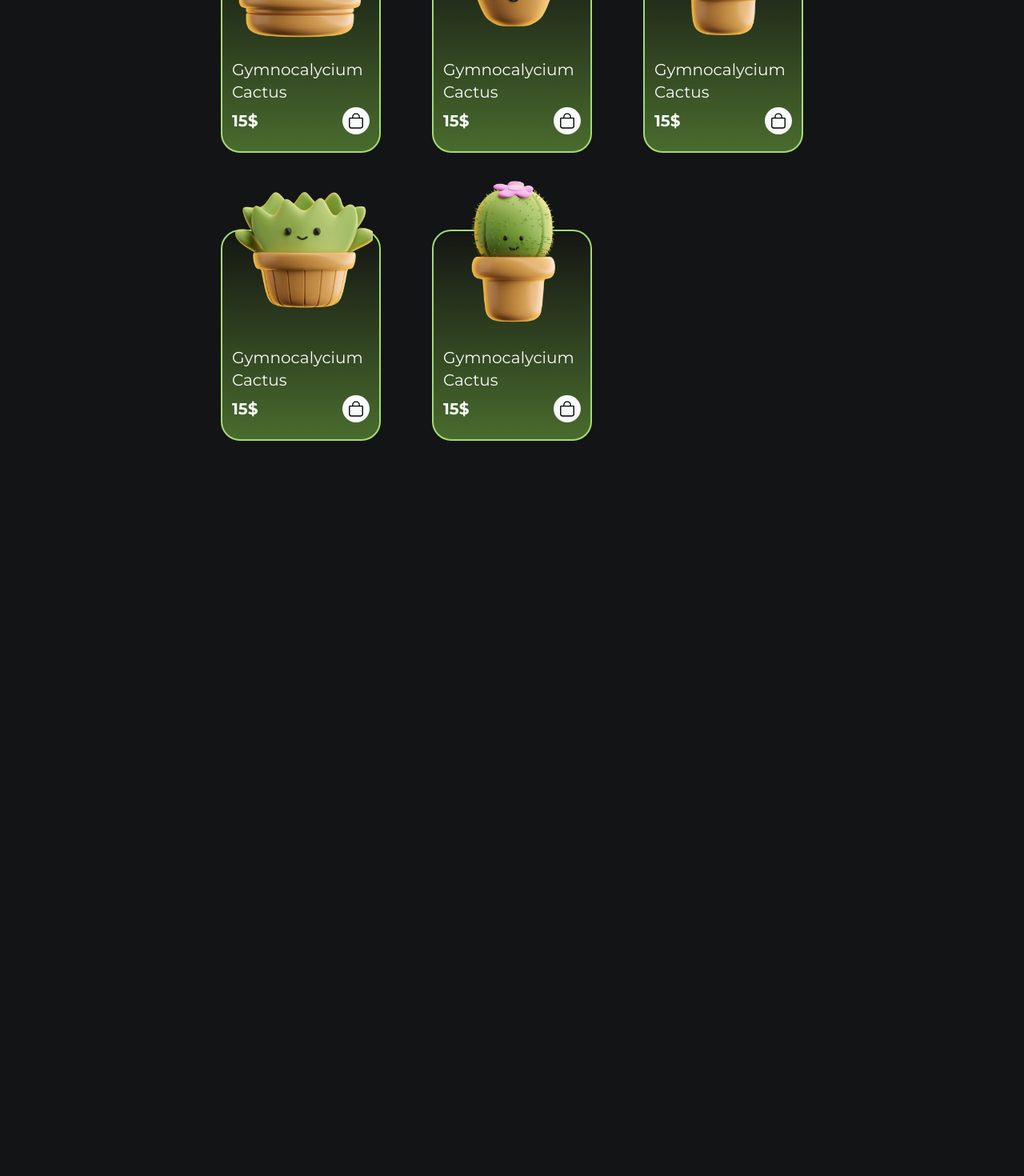
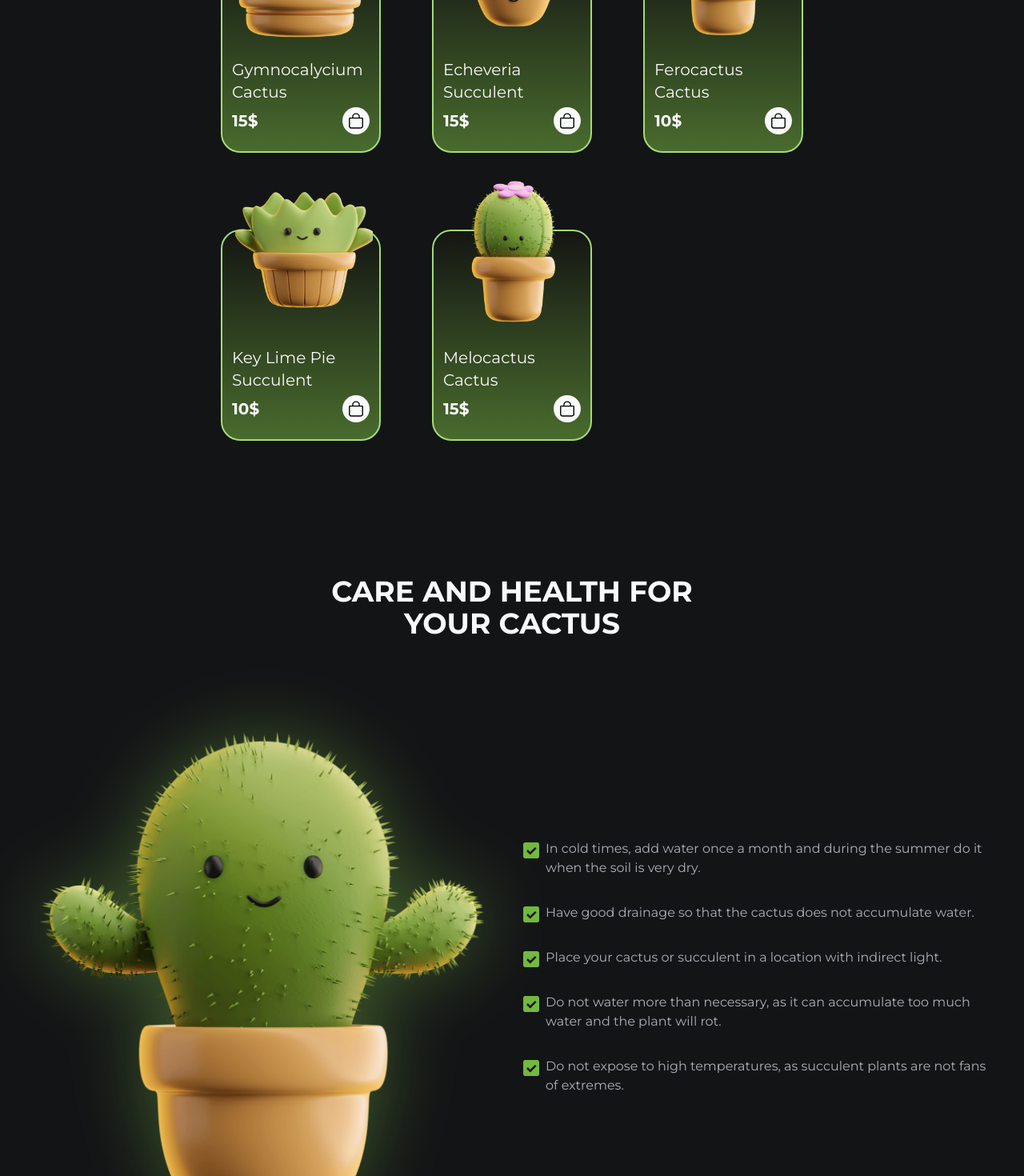
Before and after one commit to Alireza-ghanbari/cactus-shop, a React (Vite) app: page / in a window 1280 px wide. Shown: the part 1960-3430 px from the top of the page at 80% size. Before the commit the page ends 2571 px from the top, so only its background shows below. Built offline with nearby package versions, Linux system fonts and the light colour scheme.

Commit message:
complete care section

```diff
--- a/src/pages/Home.jsx
+++ b/src/pages/Home.jsx
@@ -8,8 +8,10 @@ import shopcactus2 from "../assets/shop-cactus-2.png";
 import shopcactus3 from "../assets/shop-cactus-3.png";
 import shopcactus4 from "../assets/shop-cactus-4.png";
 import shopcactus5 from "../assets/shop-cactus-5.png";
+import carecactus from "../assets/care-cactus.png";
 import { FaArrowRight } from "react-icons/fa";
 import { IoBagOutline } from "react-icons/io5";
+import { ImCheckboxChecked } from "react-icons/im";
 
 export default function Home() {
   return (
@@ -105,7 +107,9 @@ export default function Home() {
               src={shopcactus1}
               className="absolute top-[-4.5rem] left-0 right-0 w-[180px] mx-auto transition-all duration-300 hover:-translate-y-3"
             />
-            <h2 className="text-title text-xl">Gymnocalycium Cactus</h2>
+            <h2 className="text-title text-xl">
+              Gymnocalycium <br /> Cactus
+            </h2>
             <div className="flex justify-between items-center">
               <p className="font-bold text-title text-xl mt-2">15$</p>
               <div className="p-[6px] bg-title rounded-full translate-y-1 cursor-pointer">
@@ -118,7 +122,9 @@ export default function Home() {
               src={shopcactus2}
               className="absolute top-[-4.5rem] left-0 right-0 w-[180px] mx-auto transition-all duration-300 hover:-translate-y-3"
             />
-            <h2 className="text-title text-xl">Gymnocalycium Cactus</h2>
+            <h2 className="text-title text-xl">
+              Echeveria <br /> Succulent
+            </h2>
             <div className="flex justify-between items-center">
               <p className="font-bold text-title text-xl mt-2">15$</p>
               <div className="p-[6px] bg-title rounded-full translate-y-1 cursor-pointer">
@@ -131,9 +137,11 @@ export default function Home() {
               src={shopcactus3}
               className="absolute top-[-4.5rem] left-0 right-0 w-[180px] mx-auto transition-all duration-300 hover:-translate-y-3"
             />
-            <h2 className="text-title text-xl">Gymnocalycium Cactus</h2>
+            <h2 className="text-title text-xl">
+              Ferocactus <br /> Cactus
+            </h2>
             <div className="flex justify-between items-center">
-              <p className="font-bold text-title text-xl mt-2">15$</p>
+              <p className="font-bold text-title text-xl mt-2">10$</p>
               <div className="p-[6px] bg-title rounded-full translate-y-1 cursor-pointer">
                 <IoBagOutline color="black" size={22} />
               </div>
@@ -144,9 +152,11 @@ export default function Home() {
               src={shopcactus4}
               className="absolute top-[-4.5rem] left-0 right-0 w-[180px] mx-auto transition-all duration-300 hover:-translate-y-3"
             />
-            <h2 className="text-title text-xl">Gymnocalycium Cactus</h2>
+            <h2 className="text-title text-xl">
+              Key Lime Pie <br /> Succulent
+            </h2>
             <div className="flex justify-between items-center">
-              <p className="font-bold text-title text-xl mt-2">15$</p>
+              <p className="font-bold text-title text-xl mt-2">10$</p>
               <div className="p-[6px] bg-title rounded-full translate-y-1 cursor-pointer">
                 <IoBagOutline color="black" size={22} />
               </div>
@@ -157,7 +167,9 @@ export default function Home() {
               src={shopcactus5}
               className="absolute top-[-4.5rem] left-0 right-0 w-[180px] mx-auto transition-all duration-300 hover:-translate-y-3"
             />
-            <h2 className="text-title text-xl">Gymnocalycium Cactus</h2>
+            <h2 className="text-title text-xl">
+              Melocactus <br /> Cactus
+            </h2>
             <div className="flex justify-between items-center">
               <p className="font-bold text-title text-xl mt-2">15$</p>
               <div className="p-[6px] bg-title rounded-full translate-y-1 cursor-pointer">
@@ -167,6 +179,70 @@ export default function Home() {
           </div>
         </div>
       </div>
+
+      <div
+        className="flex flex-col items-center justify-center lg:mt-32 mt-14 gap-2 pb-10"
+        id="care"
+      >
+        <h2 className="text-title text-2xl xs:text-4xl font-bold text-center mb-20">
+          CARE AND HEALTH FOR <br /> YOUR CACTUS
+        </h2>
+        <div className="flex lg:flex-row flex-col items-center justify-center gap-7">
+          <div className="w-[250px] sm:w-[400px] lg:w-[450px] flex-1">
+            <img src={carecactus} className="image-home -z-50" />
+          </div>
+          <div className="flex items-start flex-col gap-8 flex-1">
+            <div className="flex items-start gap-2 ">
+              <div>
+                <ImCheckboxChecked
+                  className="text-darkGrenn translate-y-1"
+                  size={20}
+                />
+              </div>
+              In cold times, add water once a month and during the summer do it
+              when the soil is very dry.
+            </div>
+            <div className="flex items-start gap-2">
+              <div>
+                <ImCheckboxChecked
+                  className="text-darkGrenn translate-y-1"
+                  size={20}
+                />
+              </div>
+              Have good drainage so that the cactus does not accumulate water.
+            </div>
+            <div className="flex items-start gap-2 ">
+              <div>
+                <ImCheckboxChecked
+                  className="text-darkGrenn translate-y-1"
+                  size={20}
+                />
+              </div>
+              Place your cactus or succulent in a location with indirect light.
+            </div>
+            <div className="flex items-start gap-2 ">
+              <div>
+                <ImCheckboxChecked
+                  className="text-darkGrenn translate-y-1"
+                  size={20}
+                />
+              </div>
+              Do not water more than necessary, as it can accumulate too much
+              water and the plant will rot.
+            </div>
+            <div className="flex items-start gap-2 ">
+              <div>
+                <ImCheckboxChecked
+                  className="text-darkGrenn translate-y-1"
+                  size={20}
+                />
+              </div>
+              Do not expose to high temperatures, as succulent plants are not
+              fans of extremes.
+            </div>
+          </div>
+        </div>
+      </div>
     </div>
   );
 }
```
